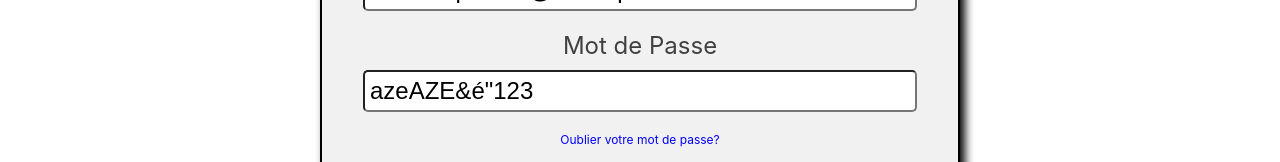
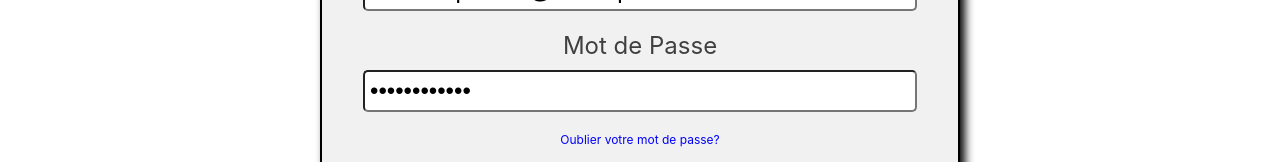
Before and after one commit to MatteoBertauld/SAEA4_Vino_Vue, a Vue app: page /login in a window 1280 px wide. Shown: the part 227-389 px from the top of the page. Built offline with nearby package versions, Linux system fonts and the light colour scheme.

Commit message:
mot de passe pour se connecter n'est plus en plain text

```diff
--- a/src/views/LoginView.vue
+++ b/src/views/LoginView.vue
@@ -39,7 +39,7 @@
 
             <div class="section" id="password">
                 <label class="label">Mot de Passe</label>
-                <input class="input" type="text" v-model="password">
+                <input class="input" type="password" v-model="password">
             </div>
 
             <a class="link" @click="forgetPassword = !forgetPassword">Oublier votre mot de passe?</a>
```
